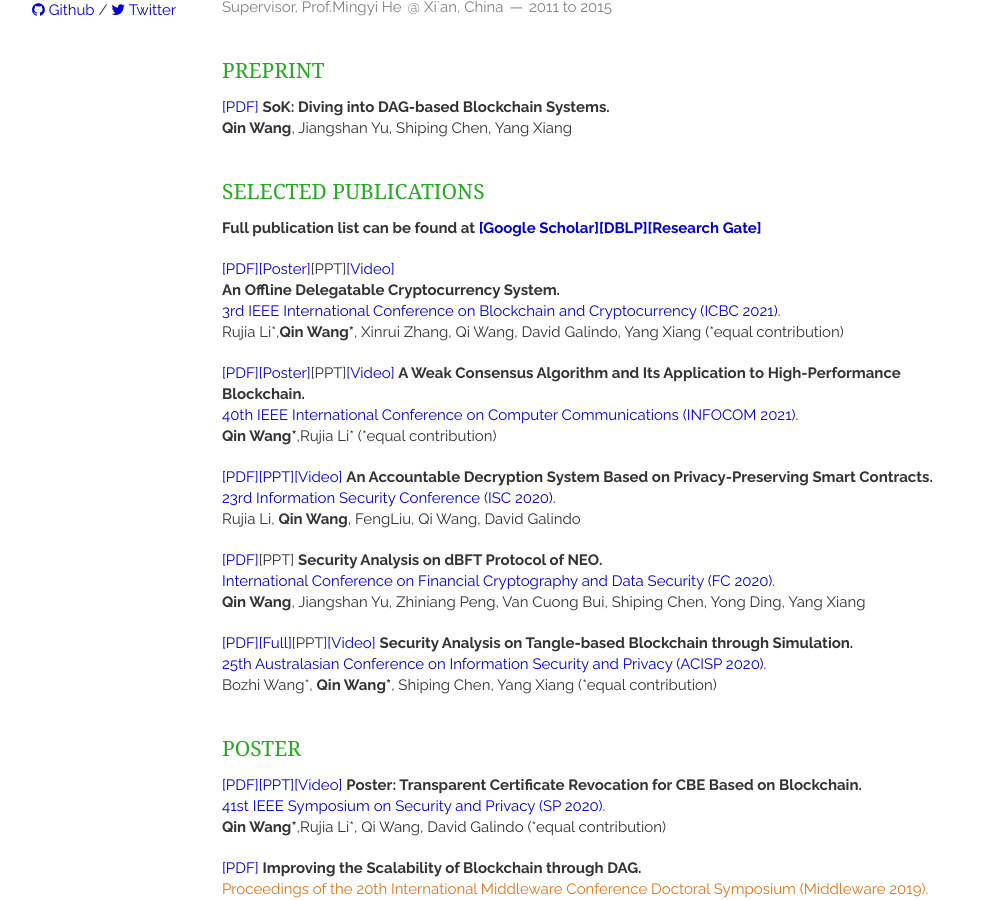
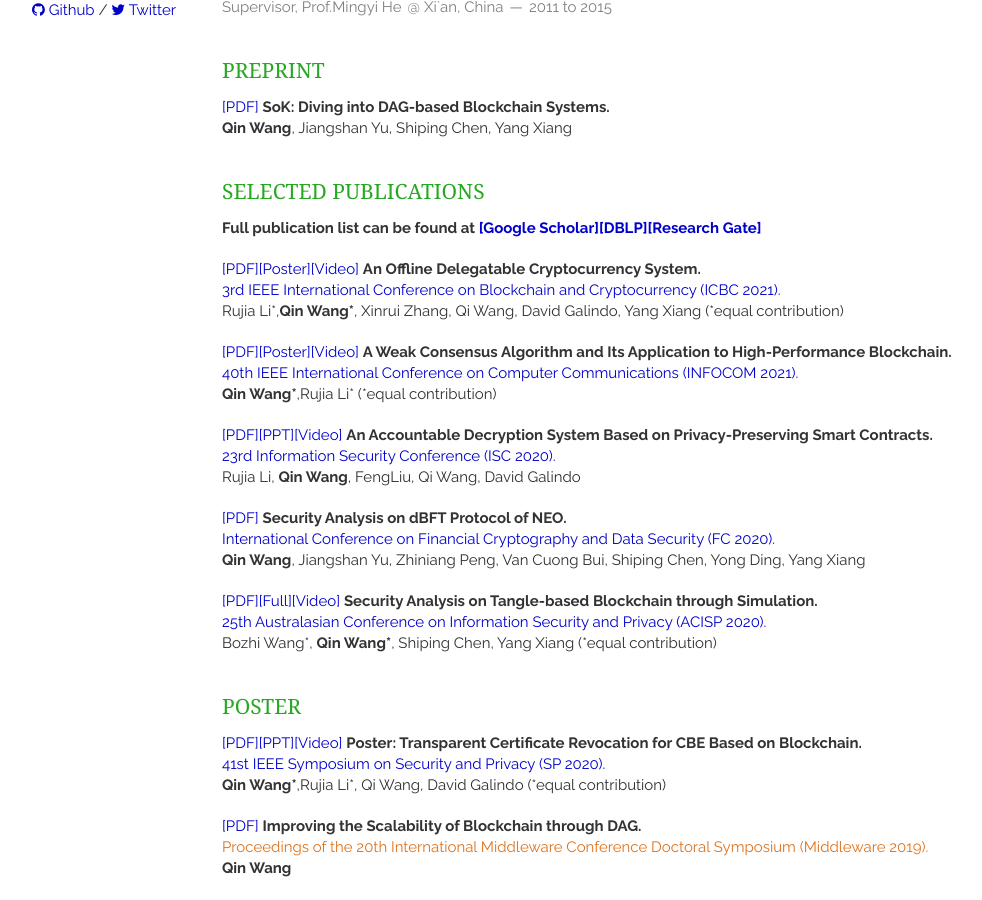
Before and after one commit to AaronWang-git/qinwang-git.github.io, a Jekyll site: the page built from index.html, in a window 1280 px wide and 900 px high, scrolled down 442 px. Shown: the whole window, without its empty margins (138-1120 px from the left). Built offline with Jekyll 4.4.1, drawn with Linux system fonts in a browser that asks for light colours; nearby versions of some CDN libraries; the list of posts is cut into pages by our own code.

Commit message:
Update publications.html

```diff
--- a/_includes/publications.html
+++ b/_includes/publications.html
@@ -25,8 +25,8 @@
 
     <article>
         <header>
-            <a href = "https://arxiv.org/abs/2103.12905" target="_blank">[PDF]</a><a href = "https://www.ndss-symposium.org/wp-content/uploads/NDSS2021posters_paper_14.pdf" target="_blank">[Poster]</a>[PPT]<a href = "https://www.youtube.com/watch?v=sX72TvJJk-s&t=411s" target="_blank">[Video]</a>
-            <br><strong>An Offline Delegatable Cryptocurrency System.</strong>
+            <a href = "https://arxiv.org/abs/2103.12905" target="_blank">[PDF]</a><a href = "https://www.ndss-symposium.org/wp-content/uploads/NDSS2021posters_paper_14.pdf" target="_blank">[Poster]</a><a href = "https://www.youtube.com/watch?v=sX72TvJJk-s&t=411s" target="_blank">[Video]</a>
+            <strong>An Offline Delegatable Cryptocurrency System.</strong>
             <br><a href = "https://icbc2021.ieee-icbc.org/" target="_blank"> 3rd IEEE International Conference on Blockchain and Cryptocurrency (ICBC 2021).</a>
             <br>Rujia Li<sup>*</sup>,<strong>Qin Wang<sup>*</sup></strong>, Xinrui Zhang, Qi Wang, David Galindo, Yang Xiang  (*equal contribution)
        </header>
@@ -35,7 +35,7 @@
 
     <article>
         <header>
-            <a href = "https://arxiv.org/abs/2102.00872">[PDF]</a><a href = "https://www.ndss-symposium.org/wp-content/uploads/NDSS2021posters_paper_5.pdf" target="_blank">[Poster]</a>[PPT]<a href = "https://youtu.be/G5HO9kobm6Y" target="_blank">[Video]</a>
+            <a href = "https://arxiv.org/abs/2102.00872">[PDF]</a><a href = "https://www.ndss-symposium.org/wp-content/uploads/NDSS2021posters_paper_5.pdf" target="_blank">[Poster]</a><a href = "https://youtu.be/G5HO9kobm6Y" target="_blank">[Video]</a>
             <strong>A Weak Consensus Algorithm and Its Application to High-Performance Blockchain.</strong>
             <br><a href = "https://infocom2021.ieee-infocom.org/" target="_blank"> 40th IEEE International Conference on Computer Communications (INFOCOM 2021).</a>
             <br><strong>Qin Wang<sup>*</sup></strong>,<b>Rujia Li</b><sup>*</sup> (*equal contribution)
@@ -54,7 +54,7 @@
 
   <article>
         <header>
-            <a href = "https://link.springer.com/chapter/10.1007/978-3-030-51280-4_2" target="_blank">[PDF]</a>[PPT]
+            <a href = "https://link.springer.com/chapter/10.1007/978-3-030-51280-4_2" target="_blank">[PDF]</a>
             <strong>Security Analysis on dBFT Protocol of NEO.</strong>
             <br><a href = "https://fc20.ifca.ai/" target="_blank"> International Conference on Financial Cryptography and Data Security (FC 2020).</a>
             <br><strong>Qin Wang</strong>, Jiangshan Yu, Zhiniang Peng, Van Cuong Bui, Shiping Chen, Yong Ding, Yang Xiang
@@ -63,7 +63,7 @@
 
   <article>
         <header>
-            <a href = "https://link.springer.com/chapter/10.1007/978-3-030-55304-3_35" target="_blank">[PDF]</a><a href = "https://arxiv.org/abs/2008.04863" target="_blank">[Full]</a>[PPT]<a href = "https://youtu.be/X-YGjhdto9o" target="_blank">[Video]</a>
+            <a href = "https://link.springer.com/chapter/10.1007/978-3-030-55304-3_35" target="_blank">[PDF]</a><a href = "https://arxiv.org/abs/2008.04863" target="_blank">[Full]</a><a href = "https://youtu.be/X-YGjhdto9o" target="_blank">[Video]</a>
             <strong>Security Analysis on Tangle-based Blockchain through Simulation.</strong>
             <br><a href = "http://nsclab.org/acisp2020/index.html" target="_blank"> 25th Australasian Conference on Information Security and Privacy (ACISP 2020).</a>
             <br>Bozhi Wang<sup>*</sup>, <strong>Qin Wang<sup>*</sup></strong>, Shiping Chen, Yang Xiang (*equal contribution)
```
